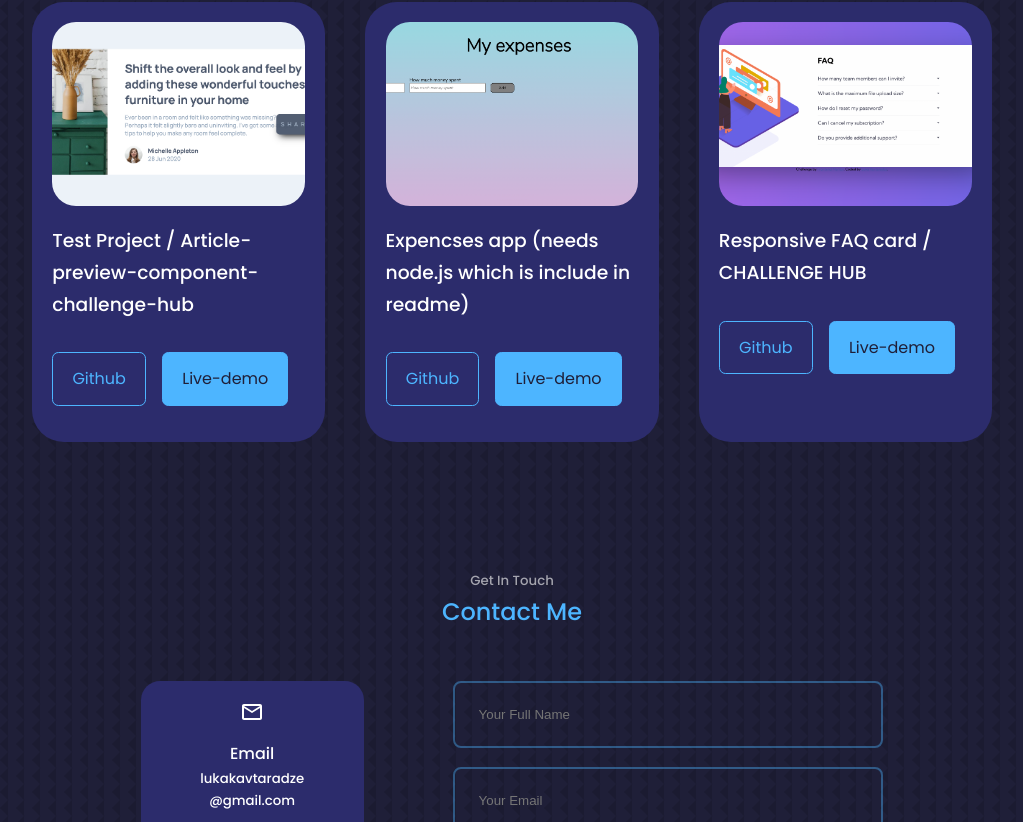
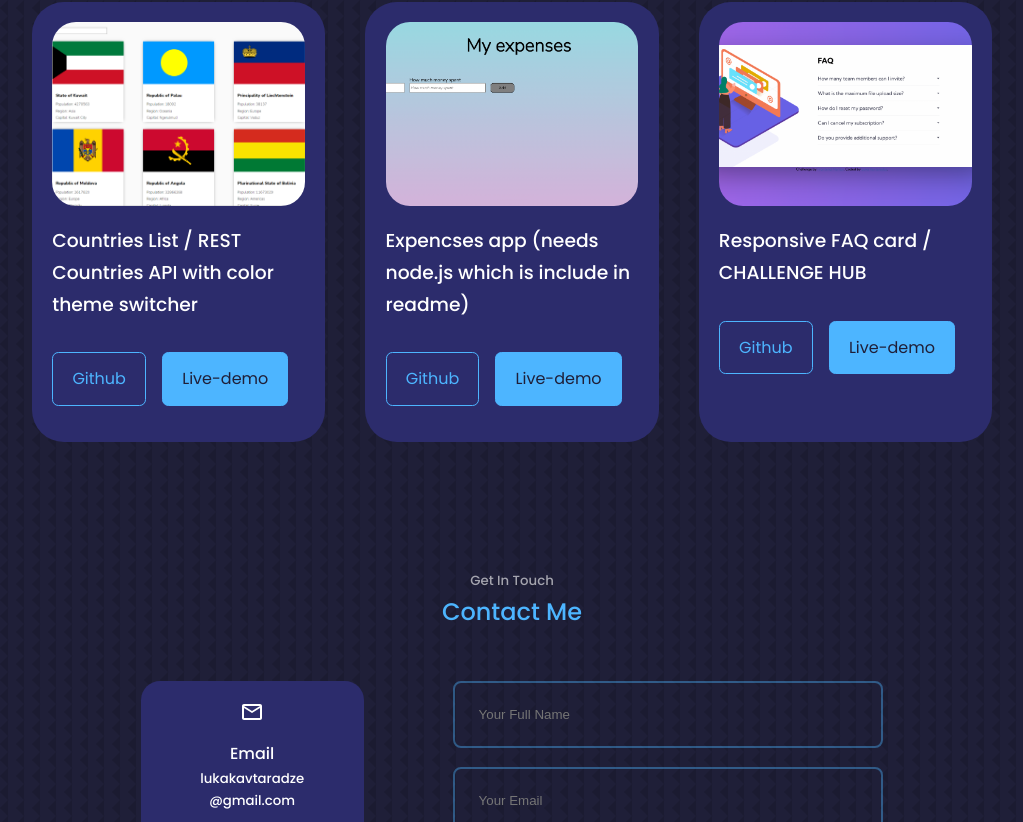
Before and after one commit to lukakavtarra/portfolio, a React (Create React App) app: page / in a window 1280 px wide. Shown: the part 4448-5270 px from the top of the page, without its empty margins (128-1151 px from the left). Built offline with nearby package versions, Linux system fonts and the light colour scheme.

Commit message:
change potfolio component

```diff
--- a/src/components/portfolio/Portfolio.jsx
+++ b/src/components/portfolio/Portfolio.jsx
@@ -1,65 +1,65 @@
-import React from 'react'
-import './portfolio.css'
-import IMG1 from '../../assets/portfolio1.jpg'
-import IMG2 from '../../assets/portfolio2.jpg'
-import IMG3 from '../../assets/portfolio3.jpg'
-import MONSTERS from '../../assets/monstersrolodex.png'
-import IMG5 from '../../assets/portfolio5.png'
-import IMG6 from '../../assets/portfolio6.jpg'
+import React from "react";
+import "./portfolio.css";
+import IMG1 from "../../assets/portfolio1.jpg";
+import IMG2 from "../../assets/portfolio2.jpg";
+import IMG3 from "../../assets/portfolio3.jpg";
+import MONSTERS from "../../assets/monstersrolodex.png";
+import IMG5 from "../../assets/portfolio5.png";
+import IMG6 from "../../assets/portfolio6.jpg";
+import countriesList from "../../assets/countrieslist.png";
 
 const data = [
   {
     id: 1,
     image: IMG1,
-    title: 'Redberry Project / Redberry-Knight-Cup',
-    github: 'https://github.com/lukakavtarra/Redberry-Knight-Cup',
-    demo: 'https://main--luxury-donut-2d9a0a.netlify.app/'
+    title: "Redberry Project / Redberry-Knight-Cup",
+    github: "https://github.com/lukakavtarra/Redberry-Knight-Cup",
+    demo: "https://main--luxury-donut-2d9a0a.netlify.app/",
   },
   {
     id: 2,
     image: IMG2,
-    title: 'Weather App Made With Openweathermap API',
-    github: 'https://github.com/lukakavtarra/weather',
-    demo: 'https://lukakavtarra.github.io/weather/'
+    title: "Weather App Made With Openweathermap API",
+    github: "https://github.com/lukakavtarra/weather",
+    demo: "https://lukakavtarra.github.io/weather/",
   },
   {
     id: 3,
     image: MONSTERS,
-    title: 'React App / Monsters Rolodex Application',
-    github: 'https://github.com/lukakavtarra/monsters-rolodex',
-    demo: 'https://lukakavtarra.github.io/monsters-rolodex/'
+    title: "React App / Monsters Rolodex Application",
+    github: "https://github.com/lukakavtarra/monsters-rolodex",
+    demo: "https://lukakavtarra.github.io/monsters-rolodex/",
   },
   {
     id: 4,
-    image: IMG3,
-    title: 'Test Project / Article-preview-component-challenge-hub',
-    github: 'https://github.com/lukakavtarra/Article-preview-component-challenge-hub',
-    demo: 'https://lukakavtarra.github.io/Article-preview-component-challenge-hub/'
+    image: countriesList,
+    title: "Countries List / REST Countries API with color theme switcher",
+    github: "https://github.com/lukakavtarra/countries-list",
+    demo: "https://lukakavtarra.github.io/countries-list/",
   },
   {
     id: 5,
     image: IMG5,
-    title: 'Expencses app (needs node.js which is include in readme)',
-    demo: 'https://lukakavt.github.io/expenses-front/'
+    title: "Expencses app (needs node.js which is include in readme)",
+    demo: "https://lukakavt.github.io/expenses-front/",
   },
   {
     id: 6,
     image: IMG6,
-    title: 'Responsive FAQ card / CHALLENGE HUB',
-    github: 'https://github.com/lukakavtarra/FAQ-accordion-card-challenge-hub',
-    demo: 'https://lukakavtarra.github.io/FAQ-accordion-card-challenge-hub/'
-  }
-]
+    title: "Responsive FAQ card / CHALLENGE HUB",
+    github: "https://github.com/lukakavtarra/FAQ-accordion-card-challenge-hub",
+    demo: "https://lukakavtarra.github.io/FAQ-accordion-card-challenge-hub/",
+  },
+];
 
 const Portfolio = () => {
   return (
-    <section id='portfolio'>
+    <section id="portfolio">
       <h5>My Recent Work</h5>
       <h2>Portfolio</h2>
 
       <div className="container portfolio__container">
-        {
-          data.map(({id,image,title,github,demo}) => {
+        {data.map(({ id, image, title, github, demo }) => {
           return (
             <article key={id} className="portfolio__item">
               <div className="portfolio__item-image">
@@ -67,16 +67,19 @@ const Portfolio = () => {
               </div>
               <h3>{title}</h3>
               <div className="portfolio__item-cta">
-                <a href={github} className='btn' target="_blank">Github</a>
-                <a href={demo} className='btn btn-primary' target='_blank'>Live-demo</a>
+                <a href={github} className="btn" target="_blank">
+                  Github
+                </a>
+                <a href={demo} className="btn btn-primary" target="_blank">
+                  Live-demo
+                </a>
               </div>
             </article>
-            )
-          })
-        }
+          );
+        })}
       </div>
     </section>
-  )
-}
+  );
+};
 
-export default Portfolio
+export default Portfolio;
```
Also changed, not shown: src/assets/countrieslist.png (added). Lines whose indentation alone changed are shown as unchanged.
